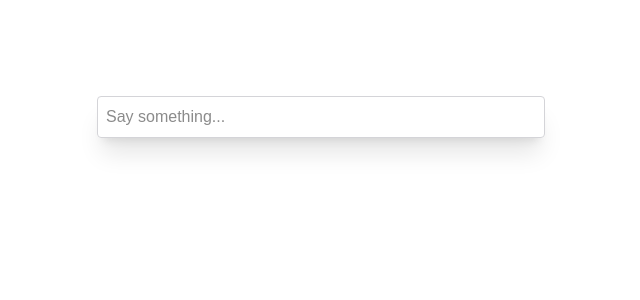
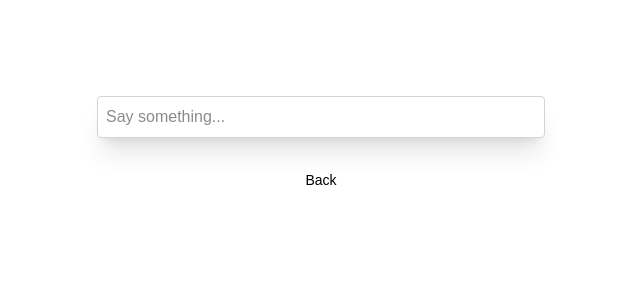
Before and after one commit to NickCarney/tl-supabase, a Next.js app in the folder supa/: page /chat in a window 1280 px wide. Shown: the top 300 px of the page, without its empty margins (319-959 px from the left). Built offline with nearby package versions, Linux system fonts and the light colour scheme.

Commit message:
back button on chat page

```diff
--- a/supa/app/chat/page.tsx
+++ b/supa/app/chat/page.tsx
@@ -26,6 +26,9 @@
           onChange={handleInputChange}
         />
       </form>
+      <a href="/" className="text-sm text-black text-center">
+        Back
+      </a>
     </div>
   );
 }
```
